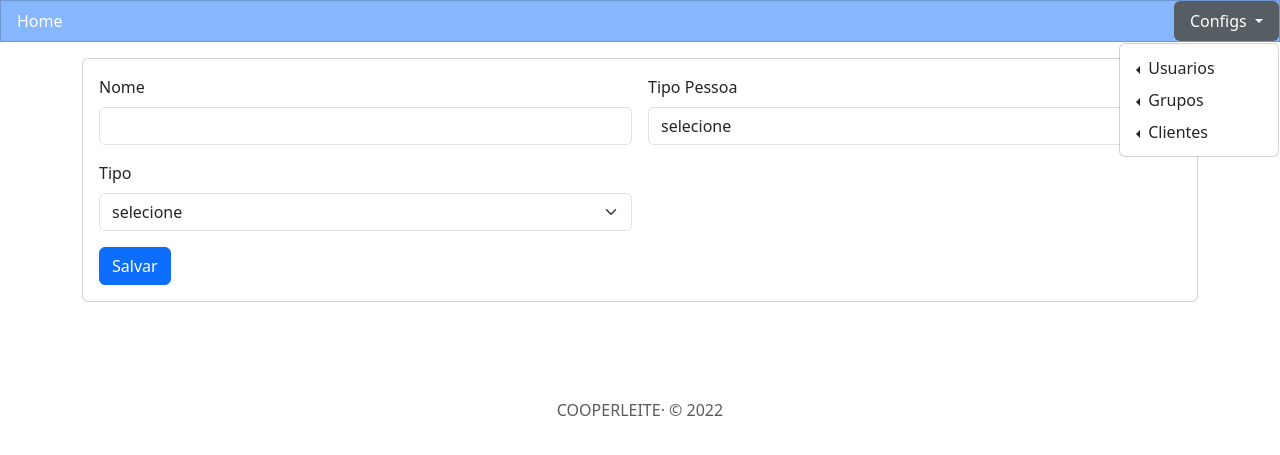
After one commit to Joao-Bittencourt/cooper-leite, a PHP site: template src/views/Clientes/cadastrar.php in a window 1280 px wide, after a click on "Configs". The commit adds this page. Shown: the top 455 px of the page. Run offline with PHP 8.4, Linux system fonts and the light colour scheme; the template is opened without the code that fills it, so the values that code supplies are empty.

Commit message:
Criada pela de clientes

```diff
--- a/src/routes.php
+++ b/src/routes.php
@@ -14,3 +14,7 @@ $router->post('/users/store', 'UsersController@store');
 $router->get('/groups', 'GroupsController@list');
 $router->get('/groups/cadastrar', 'GroupsController@cadastrar');
 $router->post('/groups/store', 'GroupsController@store');
+
+$router->get('/clientes', 'ClientesController@list');
+$router->get('/clientes/cadastrar', 'ClientesController@cadastrar');
+$router->post('/clientes/store', 'ClientesController@store');
--- /dev/null
+++ b/src/views/Clientes/cadastrar.php
@@ -0,0 +1,33 @@
+<?php ?>
+<div class = "card">
+    <div class = "card-body">
+        <form class="row g-3" action="<?php echo base_url('/clientes/store');?>" method = "POST">
+            <div class="col-md-6">
+                <label for="nome" class="form-label">Nome</label>
+                <input type="text" class="form-control" name="nome">
+            </div>
+
+            <div class="col-md-6">
+                <label for="tipo_pessoa" class="form-label">Tipo Pessoa</label>
+                <select id="tipo_pessoa" name="tipo_pessoa" class="form-select">
+                    <option disabled selected value> selecione </option>
+                    <option value="F">Fisica</option>
+                    <option value="J">Juridica</option>
+                </select>
+            </div>
+            <div class="col-md-6">
+                <label for="papel" class="form-label">Tipo</label>
+                <select id="papel" name="papel" class="form-select">
+                    <option disabled selected value> selecione </option>
+                    <option value="C">Cliente</option>
+                    <option value="F">Fornecedor</option>
+                    <option value="I">Funcionario</option>
+                </select>
+            </div>
+
+            <div class="col-12">
+                <button type="submit" class="btn btn-primary">Salvar</button>
+            </div>
+        </form>
+    </div>
+</div>
--- a/src/views/Home/home.php
+++ b/src/views/Home/home.php
@@ -1,10 +1,10 @@
 <?php ?>
 <body>
-
     <div class="col-lg-8 mx-auto p-4 py-md-5">
+        <h1 class="text-center mb-5">Cooper Leite</h1>
         <header class="d-flex align-items-center pb-3 mb-5 border-bottom">
-            <a href="/" class="d-flex align-items-center text-dark text-decoration-none">
-                <span class="fs-4">Em desenvolvimento</span>
+            <a href="#" class="text-center d-flex align-items-center text-dark text-decoration-none">
+                <span class="text-center fs-4">Em desenvolvimento</span>
             </a>
         </header>
 
--- a/src/views/layout/header.php
+++ b/src/views/layout/header.php
@@ -65,7 +65,20 @@
                                     <a class="dropdown-item" href="<?php echo base_url('/groups'); ?>">Listar</a>
                                 </li>
                                 <li>
-                                    <a class="dropdown-item"  href="<?php echo base_url('/groups/adastrar'); ?>">Cadastrar</a>
+                                    <a class="dropdown-item"  href="<?php echo base_url('/groups/cadastrar'); ?>">Cadastrar</a>
+                                </li>
+                            </ul>
+                        </li>
+                        <li class="dropdown-submenu">
+                            <a class="dropdown-item dropdown-toggle">
+                                Clientes
+                            </a>
+                            <ul class="dropdown-menu">
+                                <li>
+                                    <a class="dropdown-item" href="<?php echo base_url('/clientes'); ?>">Listar</a>
+                                </li>
+                                <li>
+                                    <a class="dropdown-item"  href="<?php echo base_url('/clientes/cadastrar'); ?>">Cadastrar</a>
                                 </li>
                             </ul>
                         </li>
```
Also changed, not shown: src/controllers/ClientesController.php (added, +32 -0 lines), src/models/Cliente.php (added, +38 -0 lines), src/views/Clientes/list.php (added, +30 -0 lines), src/views/Groups/cadastrar.php (added, +18 -0 lines).
